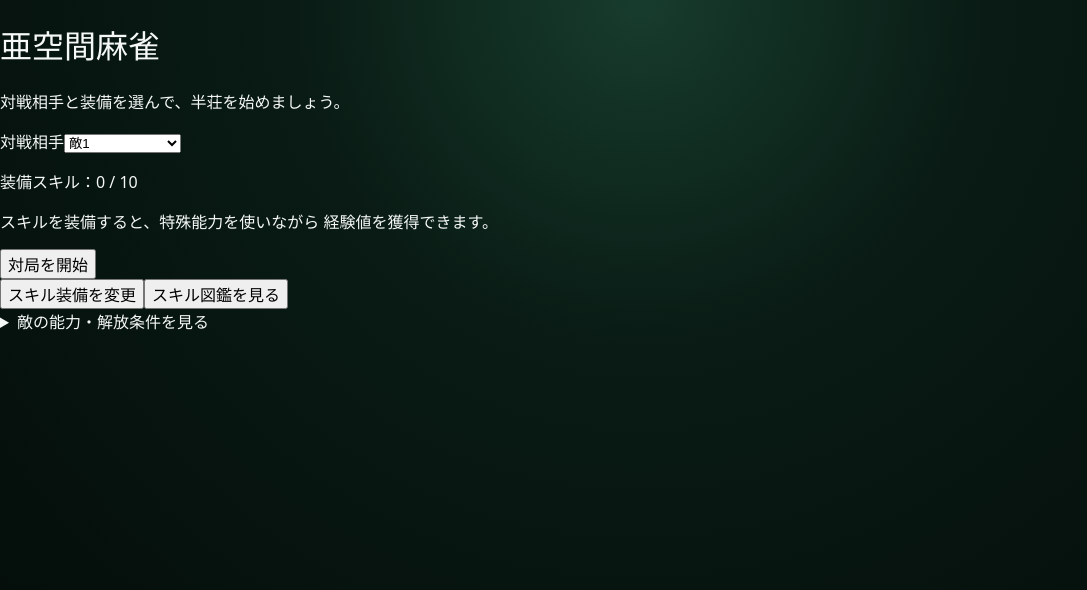
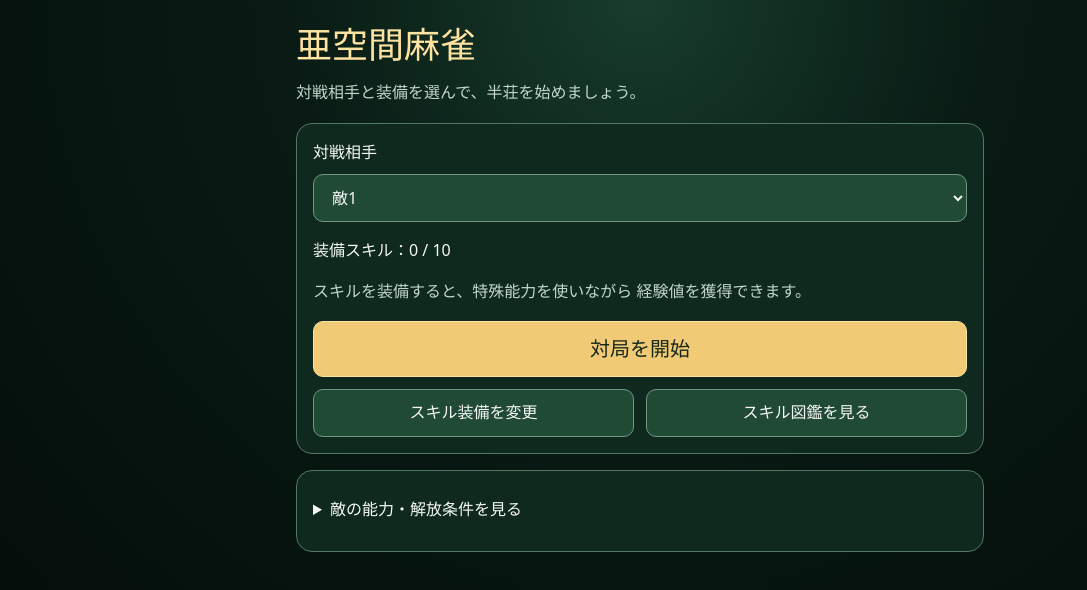
Before and after one commit to takugo20/mahjong-skill-game, a React (Vite) app: page / in a window 1280 px wide. Shown: the top 590 px of the page, without its empty margins (0-1087 px from the left). Built offline with nearby package versions, Linux system fonts and the light colour scheme.

Commit message:
Add styles for akuukan lobby interface

```diff
--- a/src/styles.css
+++ b/src/styles.css
@@ -3553,3 +3553,115 @@ body {
 .meld-area--right .meld-tile--called {
   align-self: center;
 }
+
+/* 亜空間麻雀：開始画面 */
+.akuukan-lobby {
+  width: min(100%, 720px);
+  margin: 0 auto;
+  padding:
+    max(16px, env(safe-area-inset-top))
+    max(16px, env(safe-area-inset-right))
+    max(24px, env(safe-area-inset-bottom))
+    max(16px, env(safe-area-inset-left));
+  line-height: 1.6;
+  overflow-wrap: anywhere;
+}
+
+.akuukan-lobby-header h1 {
+  margin: 0 0 6px;
+  color: #ffe3a0;
+  font-size: clamp(26px, 5vw, 36px);
+}
+
+.akuukan-lobby-header p {
+  margin: 0 0 18px;
+  color: #c1d6ca;
+}
+
+.akuukan-lobby-card,
+.akuukan-lobby-guide {
+  padding: 16px;
+  border: 1px solid #527762;
+  border-radius: 16px;
+  background: #10291e;
+}
+
+.akuukan-lobby-card > label {
+  display: block;
+  margin-bottom: 8px;
+  font-weight: bold;
+}
+
+.akuukan-lobby button,
+.akuukan-lobby select {
+  min-height: 48px;
+  max-width: 100%;
+  padding: 10px 14px;
+  border: 1px solid #719782;
+  border-radius: 10px;
+  color: #f5f8f6;
+  background: #214a36;
+  font: inherit;
+  touch-action: manipulation;
+}
+
+.akuukan-lobby select {
+  width: 100%;
+}
+
+.akuukan-lobby select option {
+  color: #f5f8f6;
+  background: #10291e;
+}
+
+.akuukan-lobby select option:disabled {
+  color: #a6b2ab;
+}
+
+.akuukan-lobby button.akuukan-lobby-start {
+  width: 100%;
+  min-height: 56px;
+  border-color: #ffe3a0;
+  color: #17271c;
+  background: #f0ca74;
+  font-size: 20px;
+  font-weight: bold;
+}
+
+.akuukan-lobby-actions {
+  display: grid;
+  grid-template-columns: repeat(2, minmax(0, 1fr));
+  gap: 12px;
+  margin-top: 12px;
+}
+
+.akuukan-lobby-hint {
+  color: #c1d6ca;
+}
+
+.akuukan-lobby-guide {
+  margin-top: 16px;
+}
+
+.akuukan-lobby-guide > summary {
+  display: list-item;
+  min-height: 48px;
+  padding: 10px 0;
+  cursor: pointer;
+  font-weight: bold;
+}
+
+.akuukan-lobby :is(
+  button,
+  select,
+  summary
+):focus-visible {
+  outline: 3px solid #ffe07b;
+  outline-offset: 3px;
+}
+
+@media (max-width: 420px) {
+  .akuukan-lobby-actions {
+    grid-template-columns: 1fr;
+  }
+}
```
